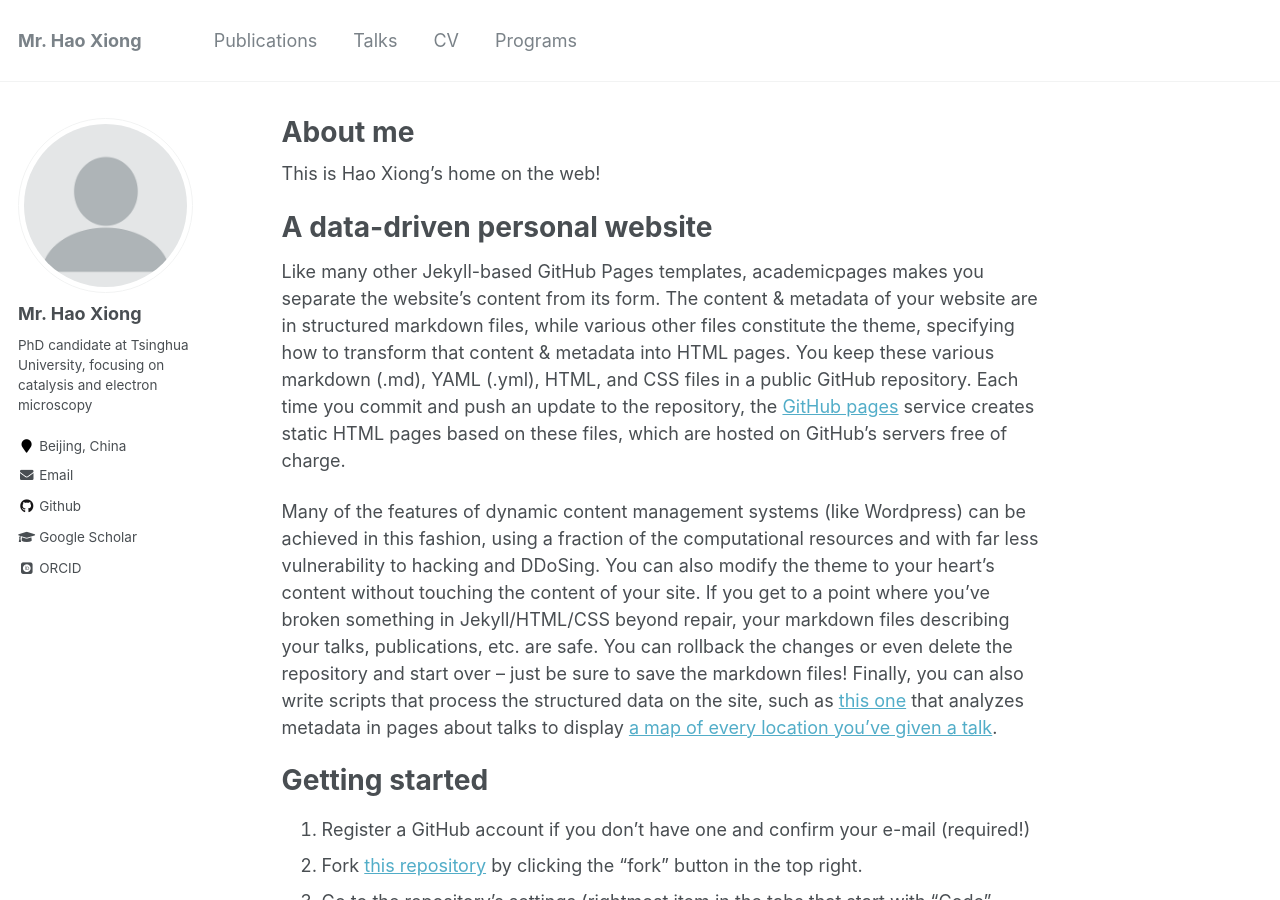
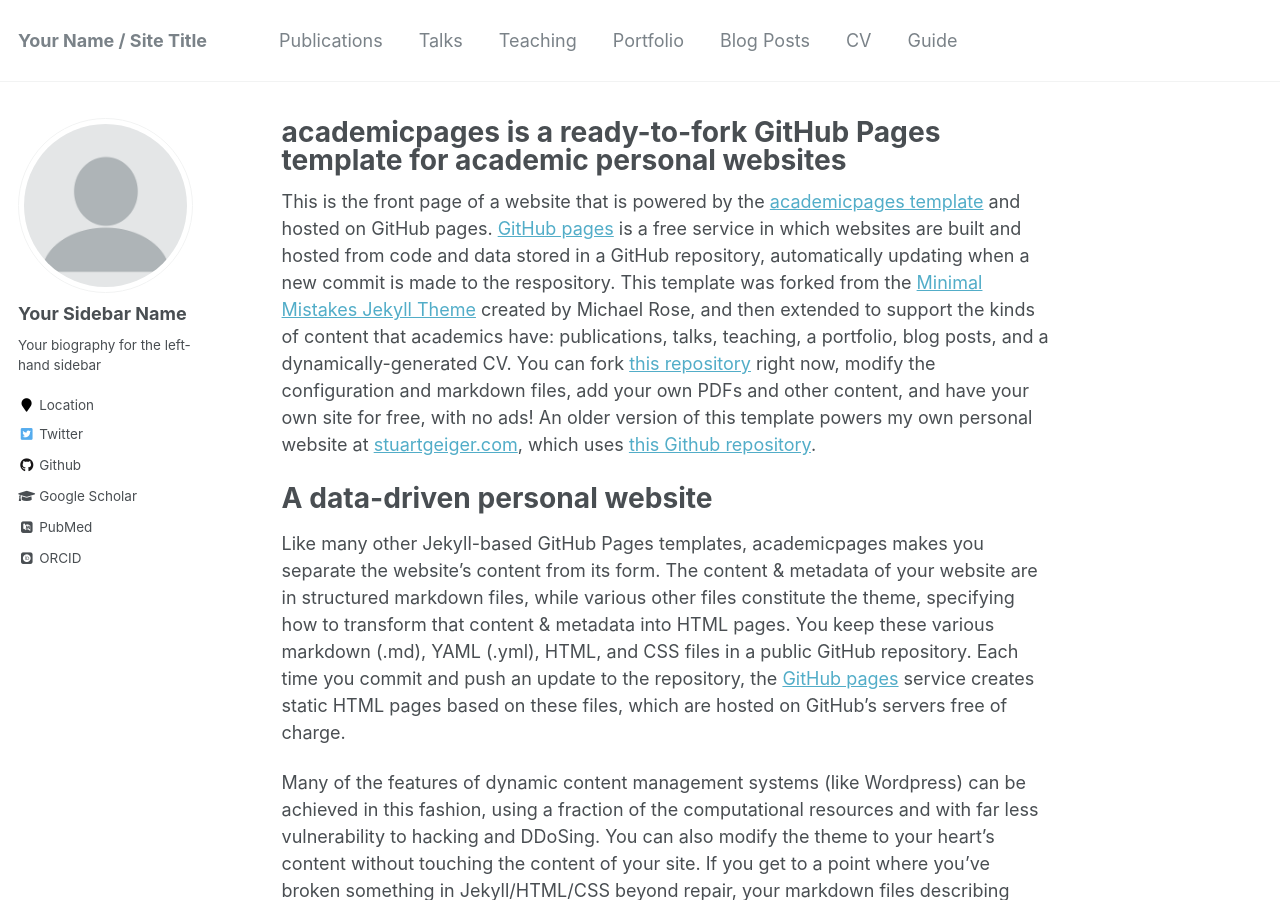
Before and after one commit to xiongh15/xiongh15.github.io, a Jekyll site: the page built from _pages/about.md, in a window 1280 px wide and 900 px high. Built offline with Jekyll 4.4.1, drawn with Linux system fonts in a browser that asks for light colours; some web fonts are replaced; some of the changed text lies outside the part shown.

Commit message:
roll back

```diff
--- a/_config.yml
+++ b/_config.yml
@@ -7,13 +7,13 @@
 
 # Site Settings
 locale                   : "en-US"
-title                    : "Mr. Hao Xiong"
+title                    : "Your Name / Site Title"
 title_separator          : "-"
-name                     : &name "Mr. Hao Xiong"
-description              : &description "PhD candidate at Tsinghua University"
-url                      : https://xiongh15.github.io # the base hostname & protocol for your site e.g. "https://mmistakes.github.io"
+name                     : &name "Your Name"
+description              : &description "personal description"
+url                      : https://academicpages.github.io # the base hostname & protocol for your site e.g. "https://mmistakes.github.io"
 baseurl                  : "" # the subpath of your site, e.g. "/blog"
-repository               : "xiongh15.github.io"
+repository               : "academicpages/academicpages.github.io"
 teaser                   :  # filename of teaser fallback teaser image placed in /images/, .e.g. "500x300.png"
 breadcrumbs              : false # true, false (default)
 words_per_minute         : 160
@@ -80,14 +80,14 @@
 
 # Site Author
 author:
-  name             : "Mr. Hao Xiong"
+  name             : "Your Sidebar Name"
   avatar           : "profile.png"
-  bio              : "PhD candidate at Tsinghua University, focusing on catalysis and electron microscopy"
-  location         : "Beijing, China"
+  bio              : "Your biography for the left-hand sidebar"
+  location         : "Location"
   employer         :
-  pubmed           : #"https://www.ncbi.nlm.nih.gov/pubmed/?term=john+snow"
-  googlescholar    : "https://scholar.google.com/citations?hl=zh-CN&user=yRWrEyUAAAAJ"
-  email            : "xiongh19@mails.tsinghua.edu.cn"
+  pubmed           : "https://www.ncbi.nlm.nih.gov/pubmed/?term=john+snow"
+  googlescholar    : "http://yourfullgooglescholarurl.com"
+  email            :
   researchgate     :  # example: "https://www.researchgate.net/profile/yourprofile"
   uri              :
   bitbucket        :
@@ -96,20 +96,20 @@
   flickr           :
   facebook         :
   foursquare       :
-  github           : "xiongh15"
+  github           : "academicpages"
   google_plus      :
   keybase          :
   instagram        :
   impactstory      : #"https://profiles.impactstory.org/u/xxxx-xxxx-xxxx-xxxx"
   lastfm           :
   linkedin         :
-  orcid            : "https://orcid.org/0000-0001-5479-7754"
+  orcid            : "http://orcid.org/yourorcidurl"
   pinterest        :
   soundcloud       :
   stackoverflow    : # http://stackoverflow.com/users/123456/username
   steam            :
   tumblr           :
-  twitter          :  #"replacethistwitterhandle"
+  twitter          : "replacethistwitterhandle"
   vine             :
   weibo            :
   xing             :
--- a/_data/navigation.yml
+++ b/_data/navigation.yml
@@ -6,9 +6,17 @@
   - title: "Talks"
     url: /talks/
 
+  - title: "Teaching"
+    url: /teaching/
+
+  - title: "Portfolio"
+    url: /portfolio/
+
+  - title: "Blog Posts"
+    url: /year-archive/
 
   - title: "CV"
     url: /cv/
 
-  - title: "Programs"
+  - title: "Guide"
     url: /markdown/
--- a/_pages/about.md
+++ b/_pages/about.md
@@ -1,6 +1,6 @@
 ---
 permalink: /
-title: "About me"
+title: "academicpages is a ready-to-fork GitHub Pages template for academic personal websites"
 excerpt: "About me"
 author_profile: true
 redirect_from:
@@ -8,7 +8,7 @@
   - /about.html
 ---
 
-This is Hao Xiong's home on the web!
+This is the front page of a website that is powered by the [academicpages template](https://github.com/academicpages/academicpages.github.io) and hosted on GitHub pages. [GitHub pages](https://pages.github.com) is a free service in which websites are built and hosted from code and data stored in a GitHub repository, automatically updating when a new commit is made to the respository. This template was forked from the [Minimal Mistakes Jekyll Theme](https://mmistakes.github.io/minimal-mistakes/) created by Michael Rose, and then extended to support the kinds of content that academics have: publications, talks, teaching, a portfolio, blog posts, and a dynamically-generated CV. You can fork [this repository](https://github.com/academicpages/academicpages.github.io) right now, modify the configuration and markdown files, add your own PDFs and other content, and have your own site for free, with no ads! An older version of this template powers my own personal website at [stuartgeiger.com](http://stuartgeiger.com), which uses [this Github repository](https://github.com/staeiou/staeiou.github.io).
 
 A data-driven personal website
 ======
```
Also changed, not shown: _pages/cv.md (+3 -2 lines).
